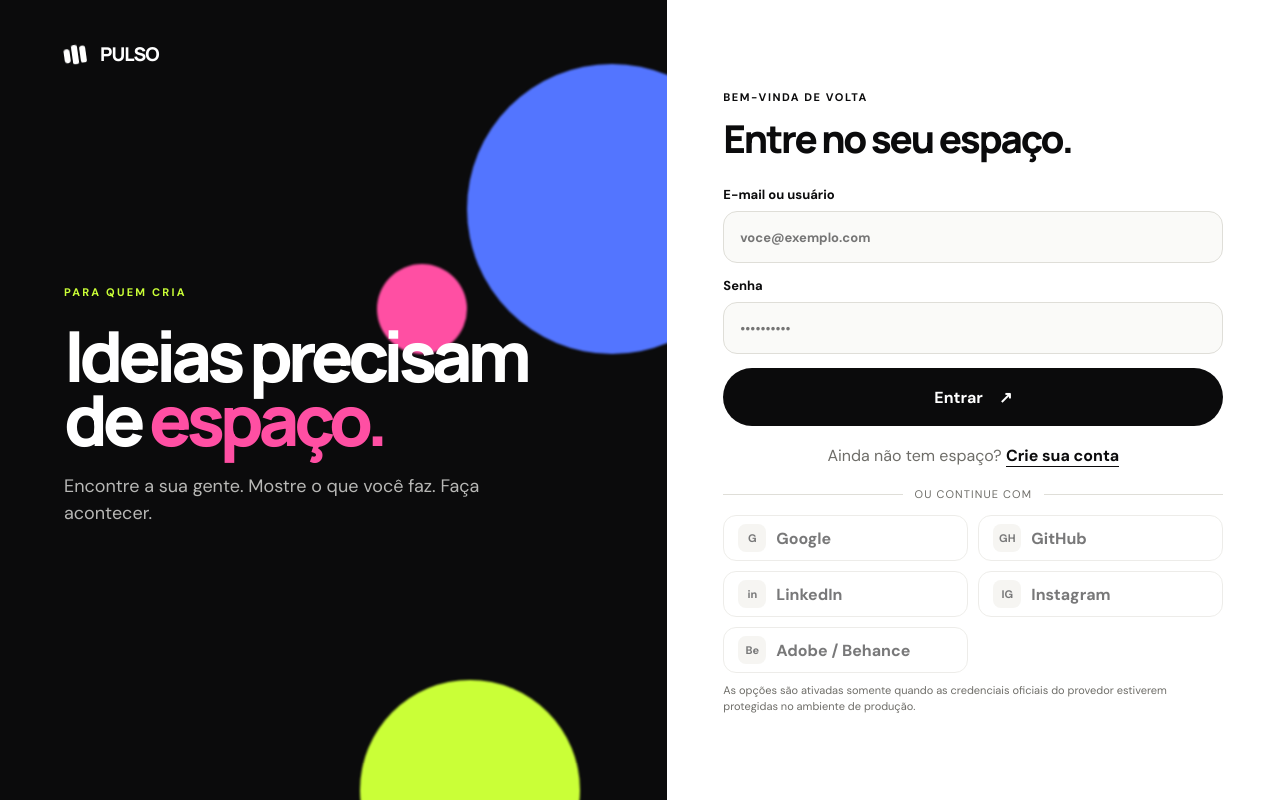
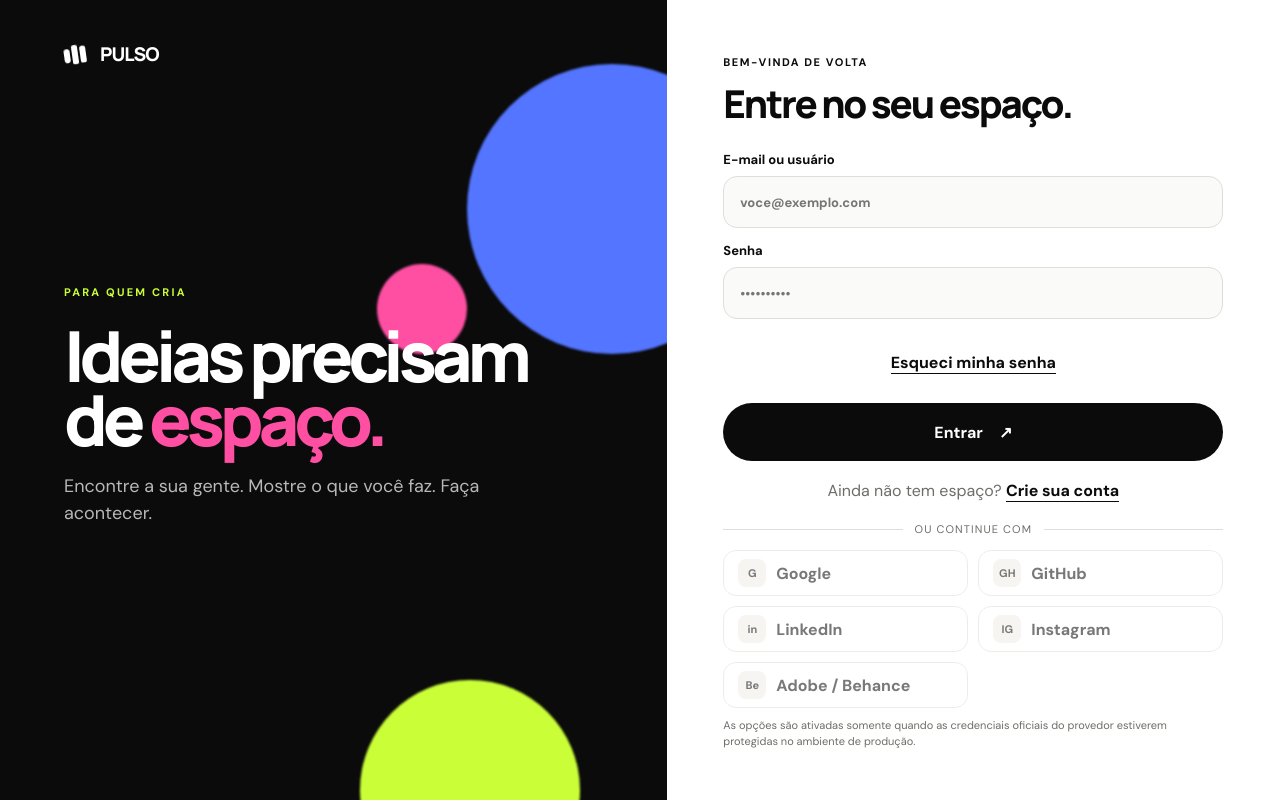
Before and after one commit to labyrt/pulso-rede-criativa, a Django app: page /entrar/ in a window 1280 px wide. Run offline with Django 5.2, Linux system fonts and the light colour scheme; parts of the project's set-up code (start-up, migrations or seed data) failed here and were passed over.

Commit message:
feat: expose password recovery from login

```diff
--- a/templates/webapp/auth.html
+++ b/templates/webapp/auth.html
@@ -15,6 +15,7 @@
                 <form id="login-form" class="stack-form">
                     <label>E-mail ou usuário<input name="identifier" autocomplete="username" required placeholder="voce@exemplo.com"></label>
                     <label>Senha<input type="password" name="password" autocomplete="current-password" required placeholder="••••••••••"></label>
+                    <p class="auth-switch"><a href="{% url 'account_reset_password' %}">Esqueci minha senha</a></p>
                     <button class="button button--ink button--large" type="submit">Entrar <span>↗</span></button>
                 </form>
                 <p class="auth-switch">Ainda não tem espaço? <a href="/criar-conta/">Crie sua conta</a></p>
```
